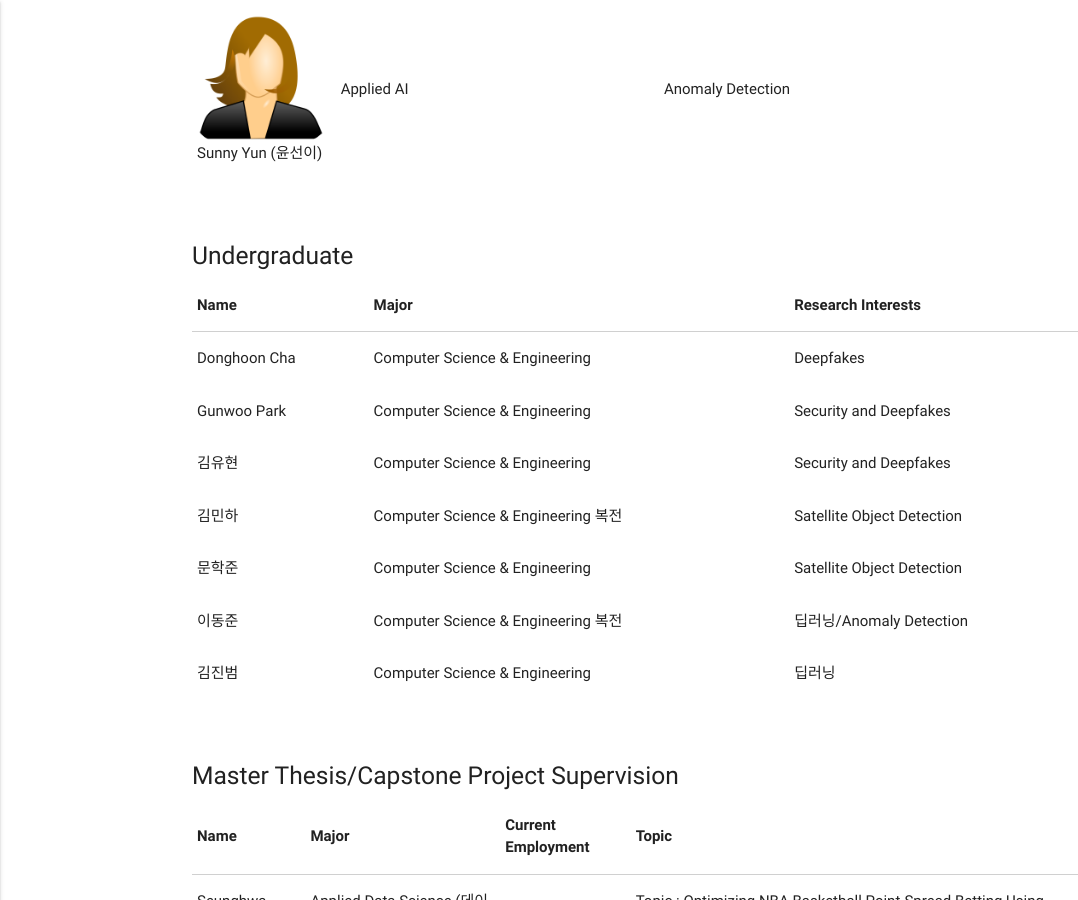
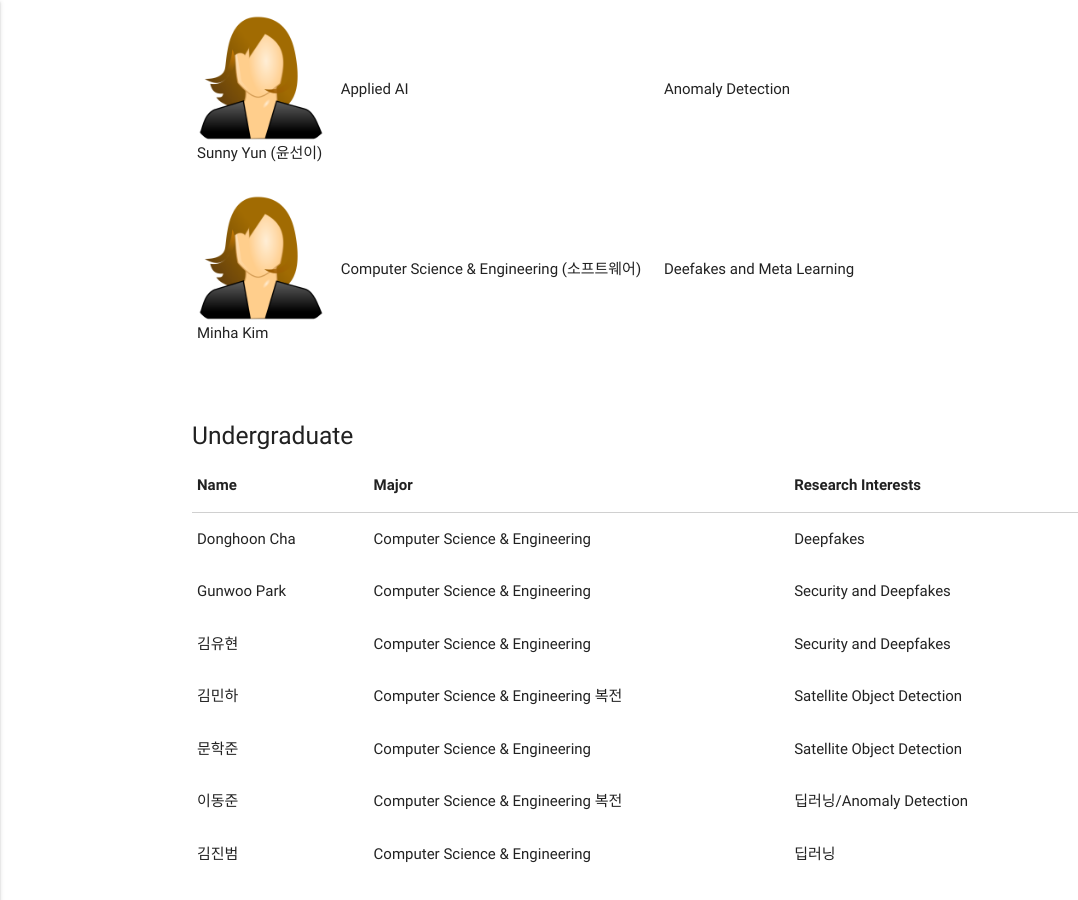
Before and after one commit to Yurim990507/DASH-Lab.github.io, a Jekyll site: the page built from example3.md, in a window 1280 px wide and 900 px high, scrolled down 3310 px. Shown: the whole window, without its empty margins (0-1078 px from the left). Built offline with Jekyll 4.4.1, drawn with Linux system fonts in a browser that asks for light colours.

Commit message:
Update example3.md

```diff
--- a/example3.md
+++ b/example3.md
@@ -102,7 +102,7 @@ permalink: /Members/
                   <img  src="/img/HyeonseongJeon.jpg" alt="" width="128">
                   <a href = "https://sites.google.com/view/cutz-j/" target = "_blank">Hyeonseong Jeon</a>
                   </div>
-                      </td>
+                  </td>
                   <td>AI (인공지능학과)</td>
                   <td>Neural Architectures, Data Augmentation, and GAN</td>
                 </tr>
@@ -183,6 +183,15 @@ permalink: /Members/
                      </td>
                   <td>Applied AI</td>
                   <td>Anomaly Detection</td>
+                </tr>
+                  <tr>
+                  <td>
+                      <div style="display:flex;flex-direction:column">
+                          <img src="/img/dummy_female.png" alt=""  width="128">Minha Kim
+                      </div>
+                     </td>
+                  <td>Computer Science & Engineering (소프트웨어)</td>
+                  <td>Deefakes and Meta Learning</td>
                 </tr>
               </tbody>
             </table>
```
